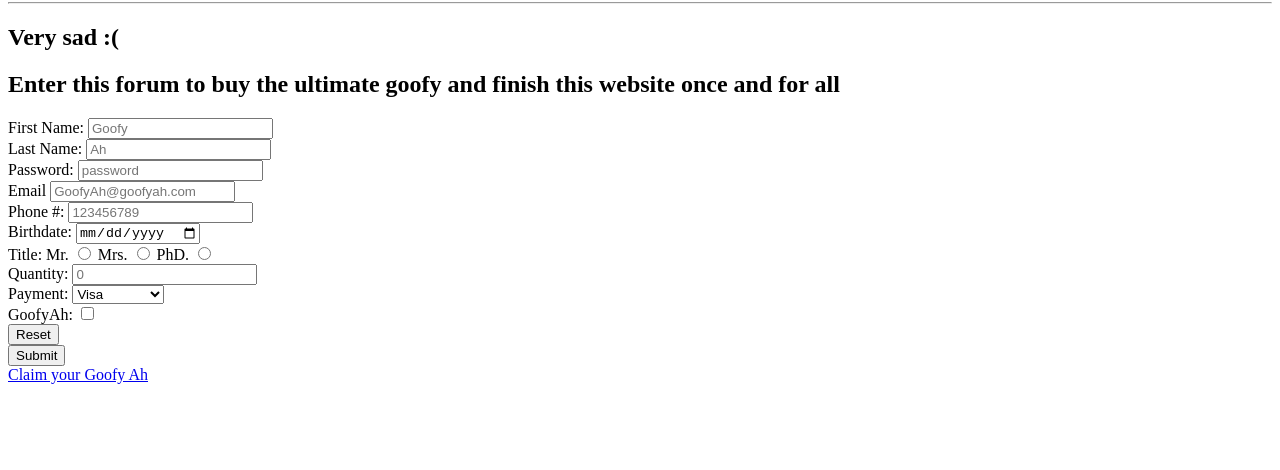
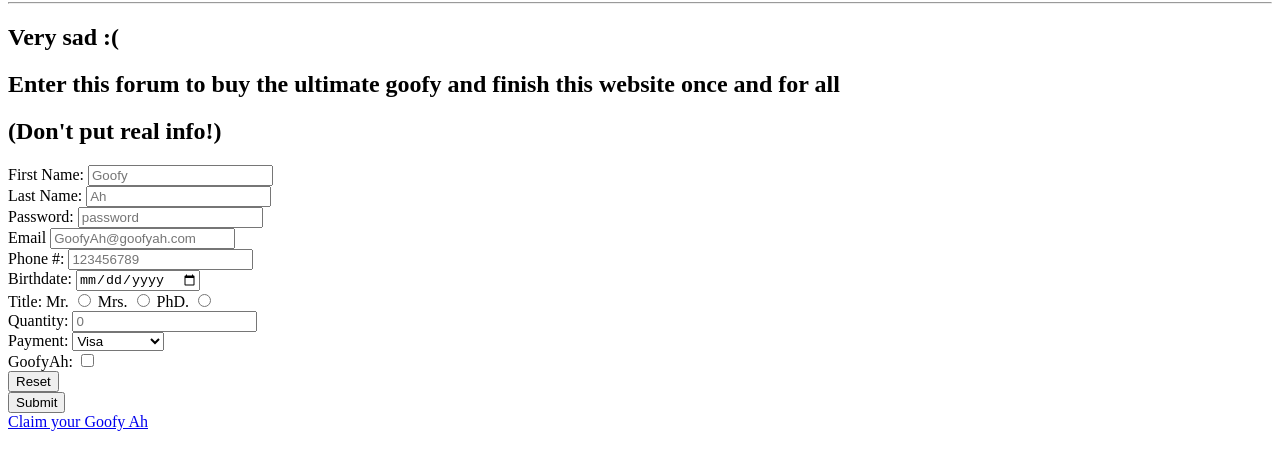
Before and after one commit to ahahkaweraw/Part2, a plain HTML site: page Page4.html in a window 1280 px wide. Shown: the part 78-548 px from the top of the page. Drawn offline with Linux system fonts and the light colour scheme.

Commit message:
Update Page4.html

```diff
--- a/Page4.html
+++ b/Page4.html
@@ -13,6 +13,7 @@
     <hr>
     <h2>Very sad :(</h2>
     <h2>Enter this forum to buy the ultimate goofy and finish this website once and for all</h2>
+    <h2>(Don't put real info!)</h2>
     <form>
         <div>
             <label for="fname">First Name:</label>
```
